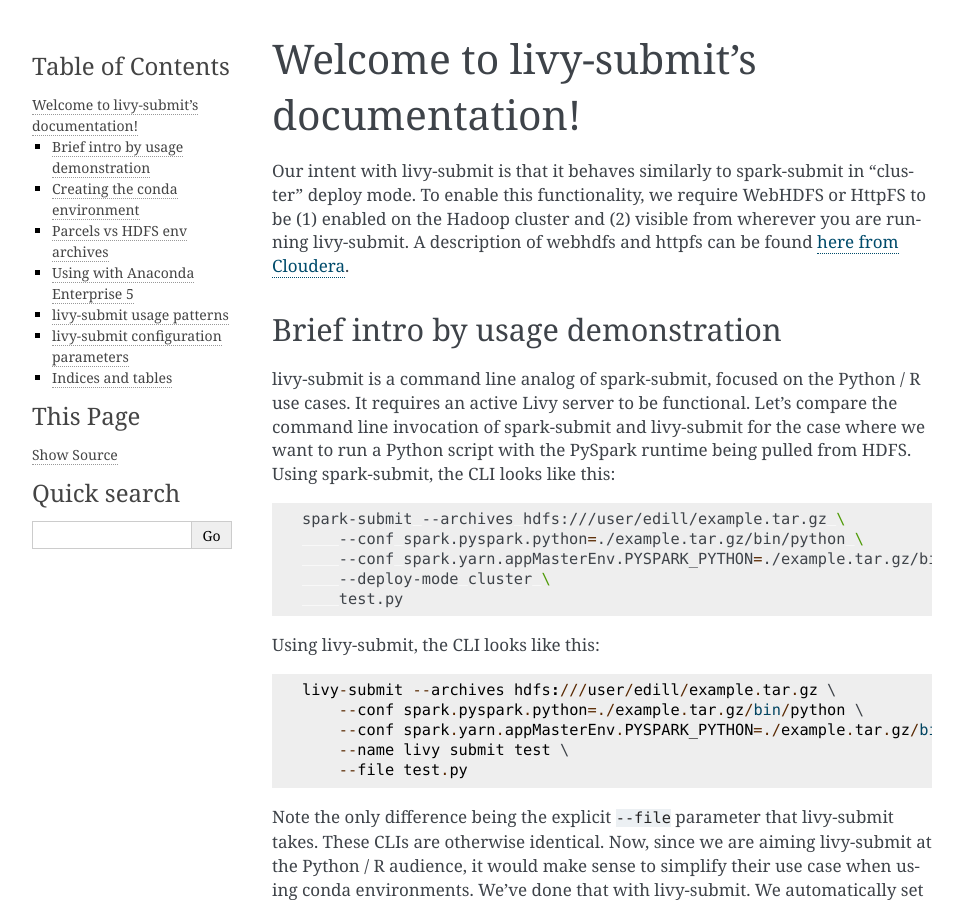
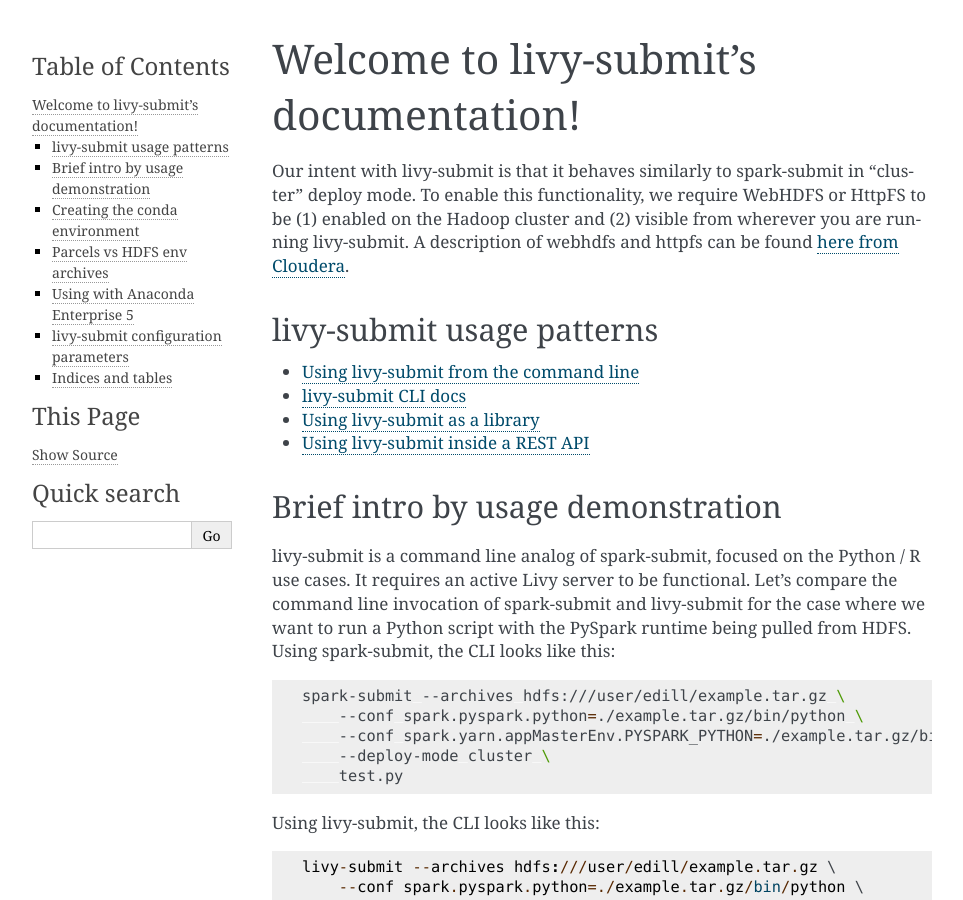
Before and after one commit to anaconda/livy-submit, a Sphinx documentation site: the page built from docs/source/index.md, in a window 1280 px wide and 900 px high. Shown: the whole window, without its empty margins (148-1111 px from the left). Built offline with Sphinx 7.4.7, drawn with Linux system fonts in a browser that asks for light colours; some of the changed text lies outside the part shown.

Commit message:
Move usage patterns to top for more visibility

```diff
--- a/docs/source/index.md
+++ b/docs/source/index.md
@@ -4,6 +4,13 @@
 To enable this functionality, we require WebHDFS or HttpFS to be (1) enabled on the Hadoop cluster and (2) visible from wherever you are running livy-submit.
 A description of webhdfs and httpfs can be found [here from Cloudera](https://community.cloudera.com/t5/Community-Articles/Comparison-of-HttpFs-and-WebHDFS/ta-p/245562).
 
+
+## livy-submit usage patterns
+
+* [Using livy-submit from the command line](examples/as_cli)
+* [livy-submit CLI docs](examples/cli_docs)
+* [Using livy-submit as a library](examples/as_library)
+* [Using livy-submit inside a REST API](examples/as_rest_api)
 
 ## Brief intro by usage demonstration
 
```
Also changed, not shown: other parts of docs/source/index.md (+0 -6 lines).
